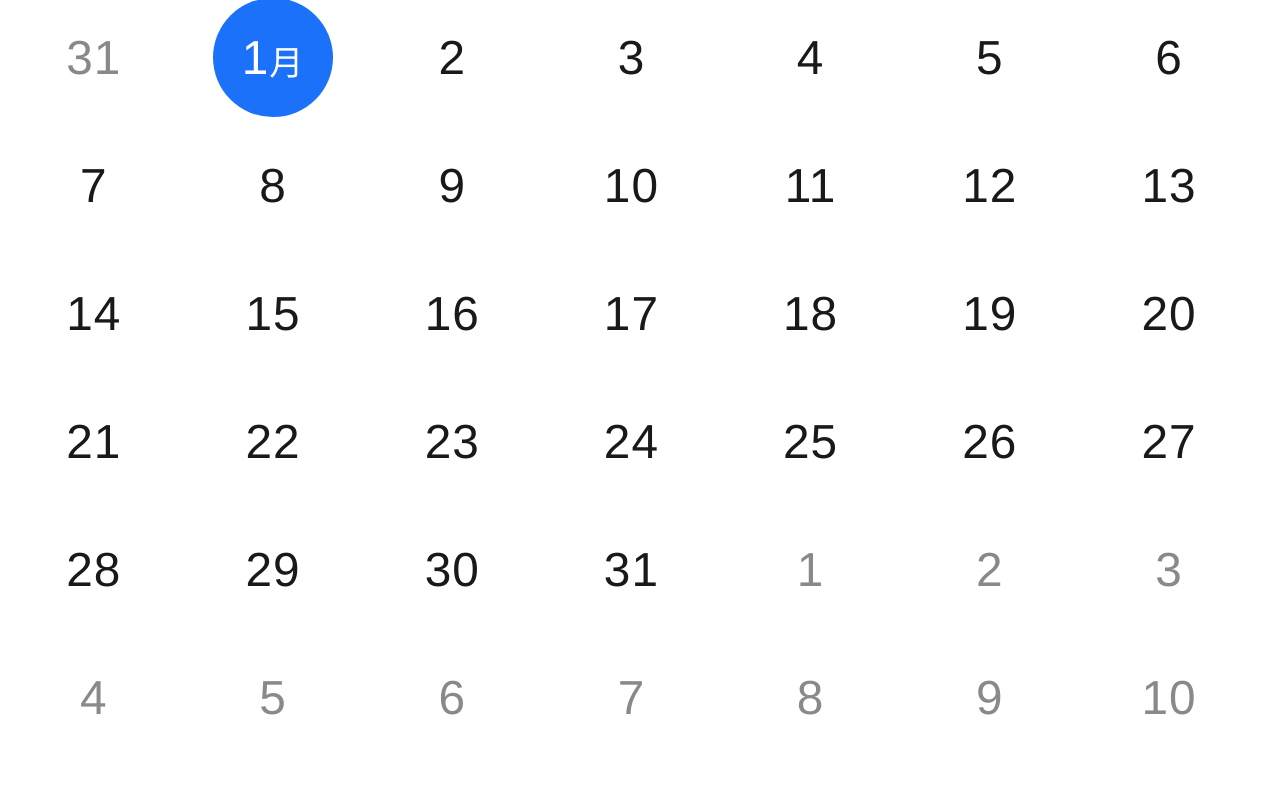
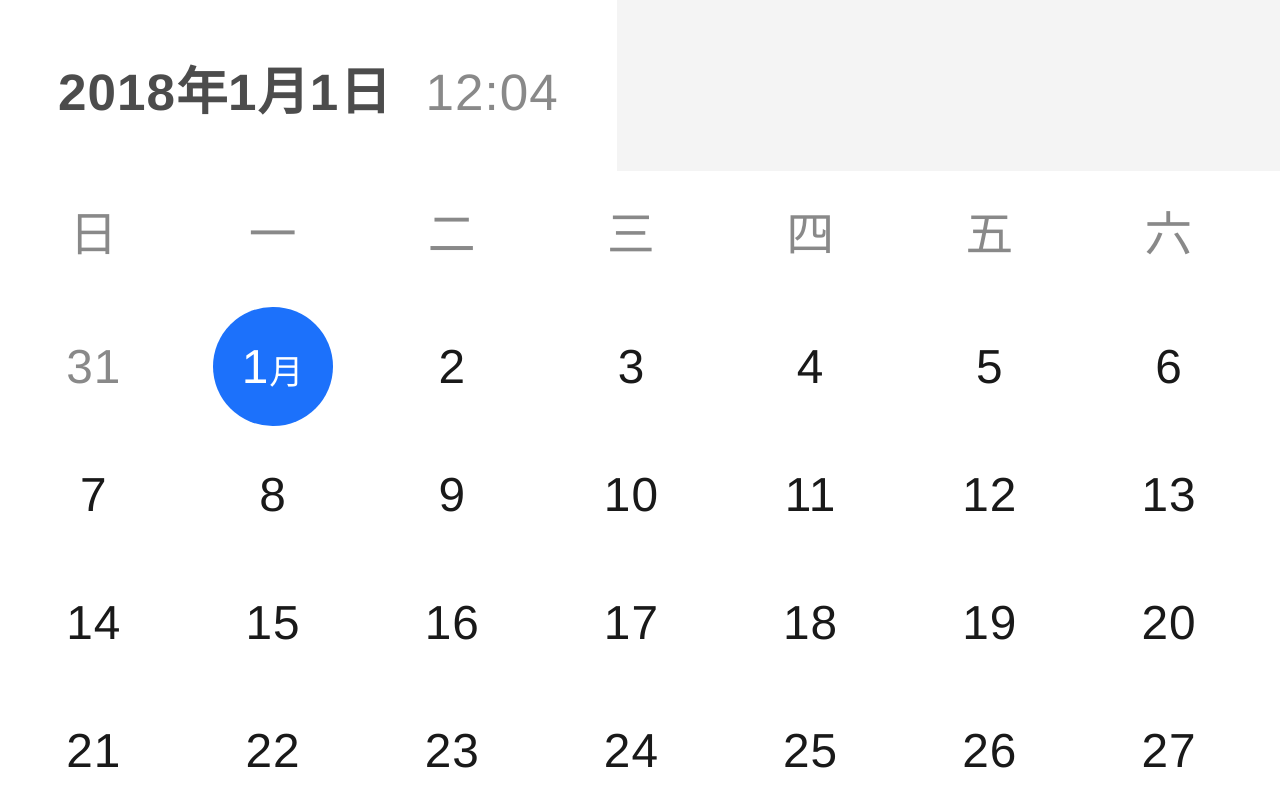
Before and after one commit to TangSY/vue-hash-calendar, a Vue app: page / in a window 1280 px wide. Shown: the top 800 px of the page. Built offline with nearby package versions, Linux system fonts and the light colour scheme; a small style sheet from the web is missing; what vue-ba would draw is missing.

Commit message:
feat：model为inline模式下，切换日期时自动触发confirm事件。

```diff
--- a/src/App.vue
+++ b/src/App.vue
@@ -8,7 +8,7 @@
     <div class="body">
         <datetime-picker
                 ref="picker"
-                model="dialog"
+                model="inline"
                 :default-datetime="defaultDatetime"
                 format="YY/MM/DD hh:mm"
                 week-start="sunday"
--- a/src/components/DatetimePicker.vue
+++ b/src/components/DatetimePicker.vue
@@ -14,7 +14,7 @@
                     <span class="calendar_title_date_time" :class="{'calendar_title_date_active': !isShowCalendar}"
                           @click="showTime">{{ `${fillNumber(checkedDate.hours)}:${fillNumber(checkedDate.minutes)}`}}</span>
                 </div>
-                <div class="calendar_confirm" @click="confirm">确定</div>
+                <div class="calendar_confirm" v-if="model === 'dialog'" @click="confirm">确定</div>
             </div>
             <calendar :show="isShowCalendar" :default-date="defaultDatetime" :week-start="weekStart"
                       @confirm="dateConfirm"></calendar>
@@ -73,6 +73,13 @@
                     throw new Error(`The calendar component's defaultDate must be date type!`);
                     return
                 }
+            },
+            checkedDate: {
+                handler(date) {
+                    if (this.model !== 'inline') return;
+                    this.confirm();
+                },
+                deep: true
             }
         },
         updated() {
@@ -105,7 +112,9 @@
                     date = formatDate(date, this.format);
                 }
                 this.$emit('confirm', date);
-                this.close();
+                if (this.model === 'dialog') {
+                    this.close();
+                }
             },
             show() {
                 this.isShowDatetimePicker = true;
```
